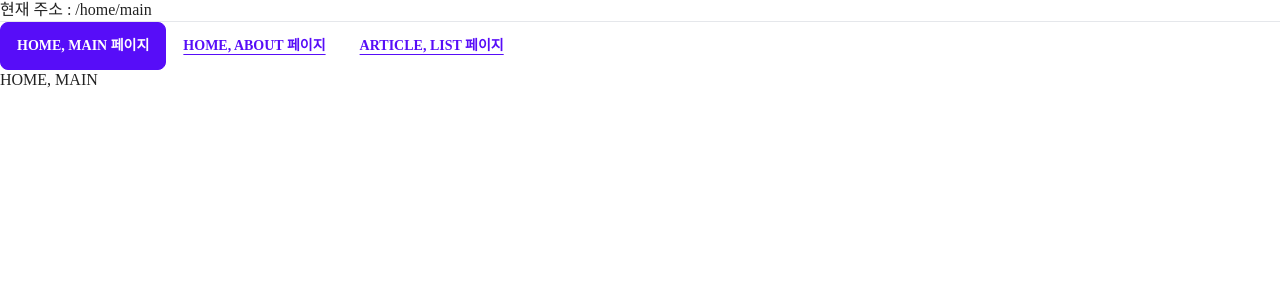
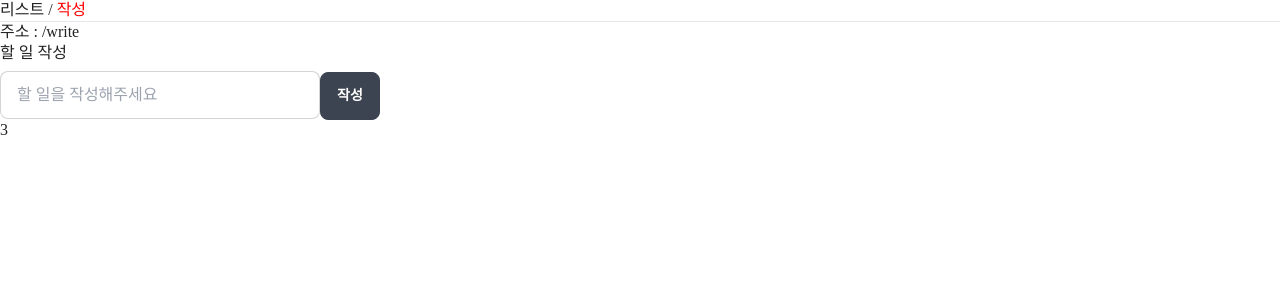
Before and after one commit to fbtjdwls04/2023-04-react-test, a React (Create React App) app: page /#/write in a window 1280 px wide. Before the commit this address led to /#/home/main. Shown: the top 300 px of the page. Built offline with nearby package versions, Linux system fonts and the light colour scheme; a web font is replaced by a local one.

Commit message:
TodoList 복습, 수정까지

```diff
--- a/src/App.js
+++ b/src/App.js
@@ -1,107 +1,204 @@
-import { useState } from "react";
-import { Button } from "@mui/material";
+import { useState, useRef } from "react";
 import {
+  Route,
   Routes,
-  Route,
-  Navigate,
-  useLocation,
   NavLink,
   useParams,
-  useNavigate,
+  useLocation,
+  Navigate,
 } from "react-router-dom";
-import classNames from "classnames";
-function HomeMainPage() {
-  return <h1>HOME, MAIN</h1>;
+import { atom, useRecoilState } from "recoil";
+
+const todosAtom = atom({
+  key: "app/todosAtom",
+  default: [
+    { id: 3, regDate: "2023-12-12 12:12:12", content: "구라에요" },
+    { id: 2, regDate: "2023-12-12 12:12:12", content: "반가워요" },
+    { id: 1, regDate: "2023-12-12 12:12:12", content: "안녕하세요" },
+  ],
+});
+
+function useTodosState() {
+  const [todos, setTodos] = useRecoilState(todosAtom);
+  const lastTodoIdRef = useRef(todos[0].id);
+  const addTodo = (content) => {
+    const regDate = "2023-12-12 12:12:12";
+    const newTodo = {
+      id: ++lastTodoIdRef.current,
+      content,
+      regDate,
+    };
+    const newTodos = [newTodo, ...todos];
+    setTodos(newTodos);
+  };
+  const findIndexById = (id) => {
+    return todos.findIndex((todo) => todo.id == id);
+  };
+
+  const removeToboById = (id) => {
+    const index = findIndexById(id);
+    if (index == -1) return;
+    const newTodos = todos.filter((_, _index) => index != _index);
+    setTodos(newTodos);
+  };
+  const modifyTodoById = (id, content) => {
+    const index = findIndexById(id);
+    if (index == -1) {
+      return;
+    }
+    const newTodos = todos.map((todo, _index) =>
+      index == _index ? { ...todo, content } : todo
+    );
+    setTodos(newTodos);
+  };
+  return {
+    todos,
+    addTodo,
+    removeToboById,
+    modifyTodoById,
+  };
 }
 
-function HomeAboutPage() {
-  return <h1>HOME ABOUT</h1>;
+function TodoListItem({ todo }) {
+  const [editMode, SetEditMode] = useState(false);
+  const todosState = useTodosState();
+  const showEditMode = () => {
+    SetEditMode(true);
+  };
+  const cancelEditMode = (e) => {
+    SetEditMode(false);
+  };
+
+  const onSubmitEditForm = (e) => {
+    e.preventDefault();
+
+    const form = e.target;
+    form.content.value = form.content.value.trim();
+    if (form.content.value.length == 0) {
+      alert("할 일을 입력해주세요");
+      form.content.focus();
+      return;
+    }
+    todosState.modifyTodoById(todo.id, form.content.value);
+    cancelEditMode();
+  };
+  return (
+    <li key={todo.id}>
+      {todo.id} : {todo.content}
+      <button
+        className="btn btn-sm"
+        onClick={() =>
+          window.confirm(`${todo.id}번 할 일을 삭제하시겠습니까?`) &&
+          todosState.removeToboById(todo.id)
+        }
+      >
+        삭제
+      </button>
+      {editMode || (
+        <button className="btn btn-sm" onClick={showEditMode}>
+          수정
+        </button>
+      )}
+      {editMode && (
+        <form onSubmit={onSubmitEditForm} style={{ display: "inline-block" }}>
+          <input
+            type="text"
+            defaultValue={todo.content}
+            placeholder="할 일"
+            name="content"
+            className="input input-bordered max-w-xs"
+          ></input>
+          <button className="btn btn-sm" type="submit">
+            수정완료
+          </button>
+          <button className="btn btn-sm" onClick={cancelEditMode}>
+            수정취소
+          </button>
+        </form>
+      )}
+    </li>
+  );
 }
 
-function ArticleListPage() {
-  const article = [{ id: 1 }, { id: 2 }];
+function TodoListPage() {
+  const todosState = useTodosState();
+  return (
+    <ul>
+      {todosState.todos.map((todo) => (
+        <TodoListItem key={todo.id} todo={todo} />
+      ))}
+    </ul>
+  );
+}
+
+function TodoWritePage() {
+  const todosState = useTodosState();
+
+  const onSubmit = (e) => {
+    e.preventDefault();
+
+    const form = e.target;
+
+    form.content.value = form.content.value.trim();
+
+    if (form.content.value.length == 0) {
+      alert("할 일을 입력해주세요");
+      form.content.focus();
+
+      return;
+    }
+    const newTodo = form.content.value;
+    form.content.value = "";
+    form.content.focus();
+    todosState.addTodo(newTodo);
+  };
   return (
     <>
-      <h1>ARTICLE, LIST</h1>
-      <ul>
-        {article.map((article) => (
-          <li key={article.id}>
-            <NavLink to={`/article/detail/${article.id}`}>
-              {article.id}번 게시물
-            </NavLink>
-          </li>
-        ))}
-      </ul>
+      <h1>할 일 작성</h1>
+      <form onSubmit={onSubmit} className="mt-2">
+        <input
+          type="text"
+          name="content"
+          placeholder="할 일을 작성해주세요"
+          className="input input-bordered w-full max-w-xs"
+        />
+        <input type="submit" value="작성" className="btn" />
+      </form>
+      <ul>{todosState.todos.length}</ul>
     </>
   );
 }
 
-function ArticleDetailPage() {
-  const navigate = useNavigate();
-  const { id } = useParams();
-
-  return (
-    <>
-      <h1>ARTICLE, DETAIL</h1>
-      <h1>{id}번 게시물 상시</h1>
-      <button onClick={() => navigate(-1)}>뒤로가기</button>
-    </>
-  );
-}
-
-function App() {
+export default function App() {
   const location = useLocation();
   return (
     <>
-      <header>현재 주소 : {location.pathname}</header>
-      <hr />
-      <div>
+      <header>
         <NavLink
-          to="/home/main"
-          className={({ isActive }) =>
-            classNames(
-              "btn",
-              { "btn-link": !isActive },
-              { "btn-primary": isActive }
-            )
-          }
+          to="/list"
+          style={({ isActive }) => ({
+            color: isActive ? "red" : null,
+          })}
         >
-          Home, Main 페이지
+          리스트
         </NavLink>
+        &nbsp;/&nbsp;
         <NavLink
-          to="/home/about"
-          className={({ isActive }) =>
-            classNames(
-              "btn",
-              { "btn-link": !isActive },
-              { "btn-primary": isActive }
-            )
-          }
+          to="/write"
+          style={({ isActive }) => ({
+            color: isActive ? "red" : null,
+          })}
         >
-          Home, about 페이지
+          작성
         </NavLink>
-        <NavLink
-          to="/article/List"
-          className={({ isActive }) =>
-            classNames(
-              "btn",
-              { "btn-link": !isActive },
-              { "btn-primary": isActive }
-            )
-          }
-        >
-          article, list 페이지
-        </NavLink>
-      </div>
+        <hr />
+        주소 : {location.pathname}
+      </header>
       <Routes>
-        <Route path="/home/main" element={<HomeMainPage />} />
-        <Route path="/home/about" element={<HomeAboutPage />} />
-        <Route path="/article/List" element={<ArticleListPage />} />
-        <Route path="/article/detail/:id" element={<ArticleDetailPage />} />
-        <Route path="*" element={<Navigate to="/home/main" />} />
+        <Route path="/list" element={<TodoListPage />}></Route>
+        <Route path="/write" element={<TodoWritePage />}></Route>
+        <Route path="*" element={<Navigate to="write" />}></Route>
       </Routes>
     </>
   );
 }
-
-export default App;
--- a/src/Appddd.js
+++ b/src/Appddd.js
@@ -24,6 +24,7 @@ import {
 import classNames from "classnames";
 import Order from "./Order";
 import { recoilPersist } from "recoil-persist";
+import { Route, Routes } from "react-router-dom";
 
 const { persistAtom: persistAtomTodos } = recoilPersist({
   key: "persistAtomTodos",
@@ -437,7 +438,7 @@ function NoticeSnackBar() {
   );
 }
 
-const { noticeSnackBarInfoAtom } = atom({
+const noticeSnackBarInfoAtom = atom({
   key: "app/noticeSnackBarInfoAtom",
   default: {
     opened: false,
```
